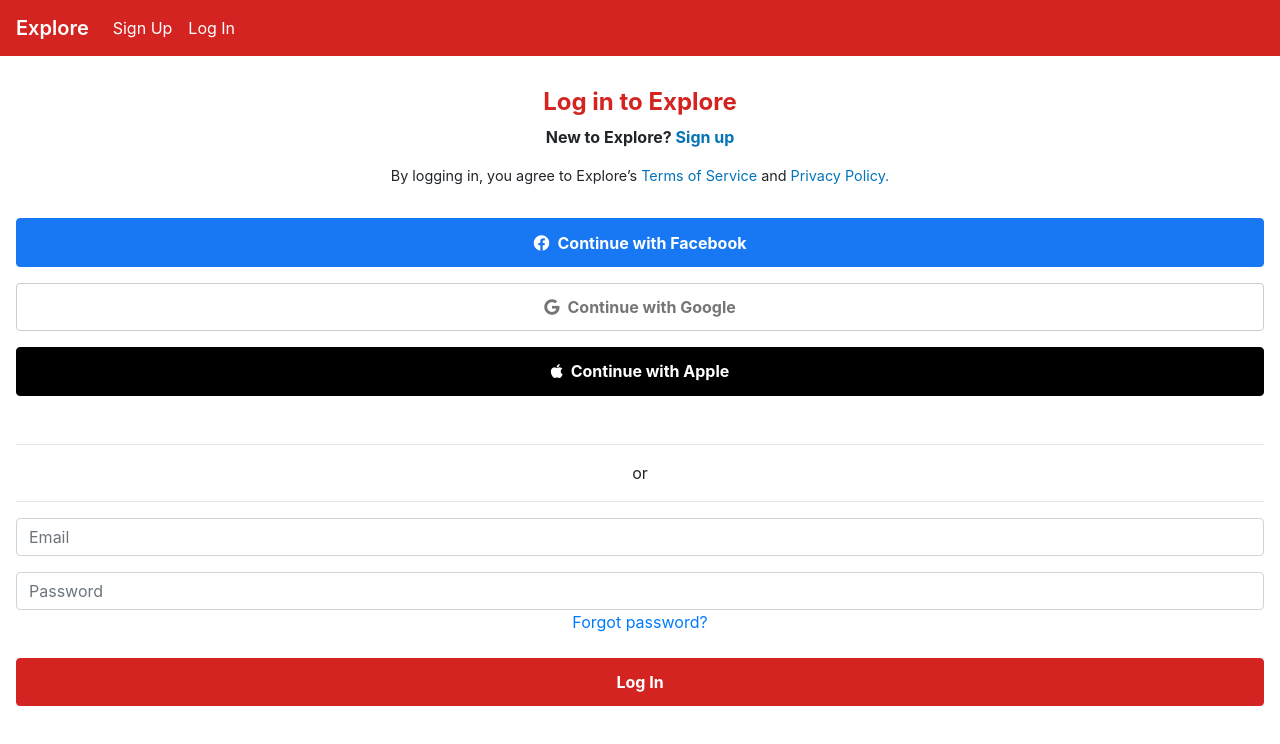
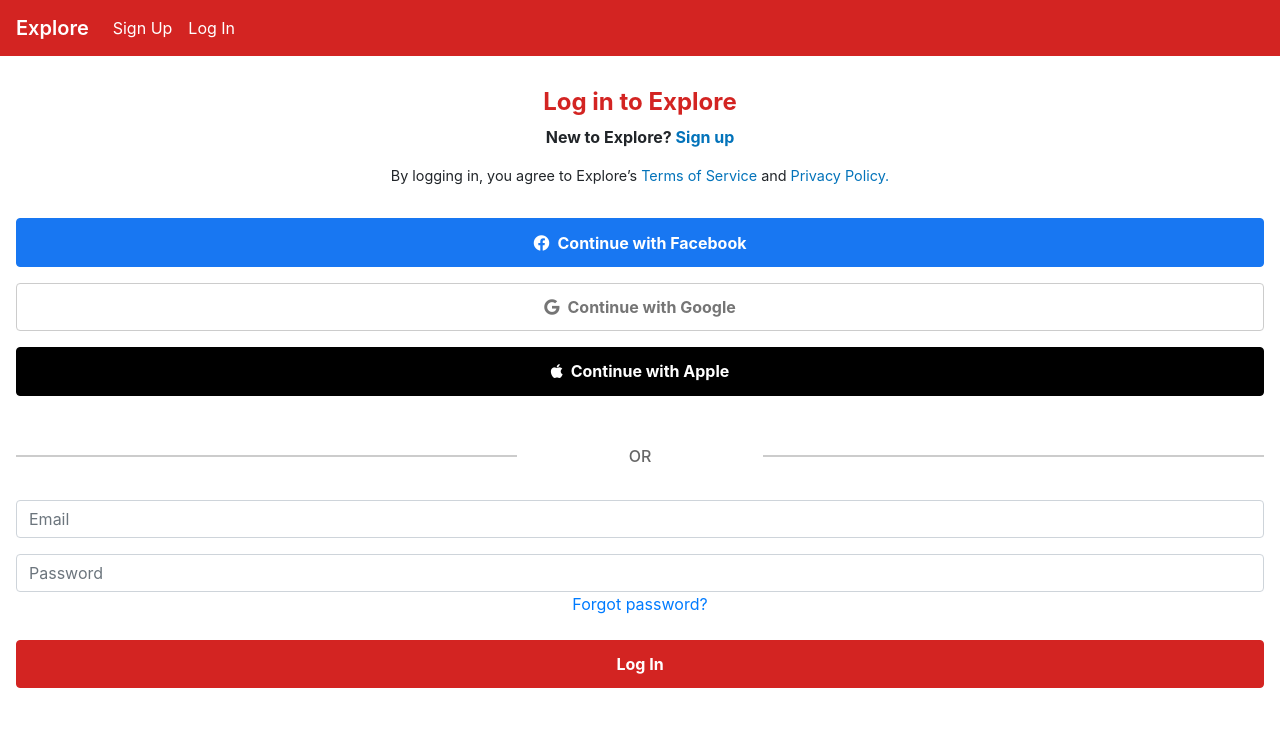
Before and after one commit to Guillermo-Martin/yelp-clone, a React (Create React App) app: page / in a window 1280 px wide. Shown: the top 744 px of the page. Built offline with nearby package versions, Linux system fonts and the light colour scheme.

Commit message:
Style hr section

```diff
--- a/src/components/LogInPage/index.js
+++ b/src/components/LogInPage/index.js
@@ -18,7 +18,10 @@ function LogInPage() {
         <a><Button className="LogInPage-buttons-apple"><i class="fab fa-apple"></i>Continue with Apple</Button></a>
       </div>
 
-      <hr/>or <hr/>
+      <div className="LogInPage-hr">
+        <hr className="LogInPage-hr1" /><span>OR</span><hr className="LogInPage-hr2" />
+
+      </div>
 
       {/* Form */}
       <Form>
--- a/src/components/LogInPage/styles.css
+++ b/src/components/LogInPage/styles.css
@@ -76,3 +76,26 @@
   font-weight: 700;
   padding: 0.7rem 1rem;
 }
+
+.LogInPage-hr {
+  margin-bottom: 2rem;
+}
+
+.LogInPage-hr1 {
+  width: 40%;
+  float: left;
+  border: 1px solid #cccccc;
+  margin-top: 0.7rem;
+}
+
+.LogInPage-hr2 {
+  width: 40%;
+  float: right;
+  border: 1px solid #cccccc;
+  margin-top: 0.7rem;
+}
+
+.LogInPage-hr span {
+  color: #666666;
+  font-weight: 500;
+}
```
